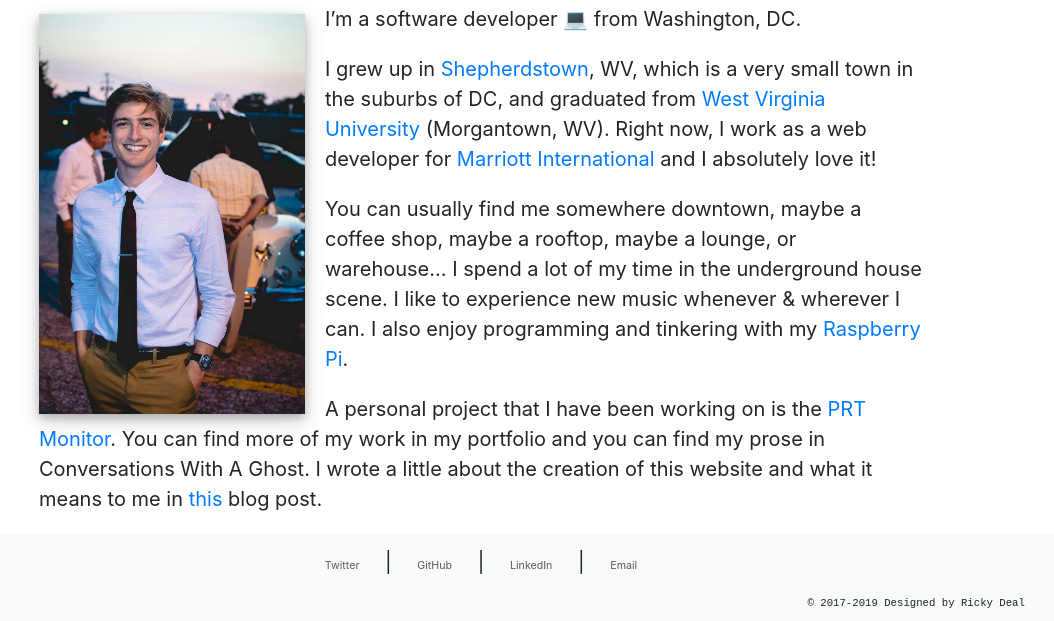
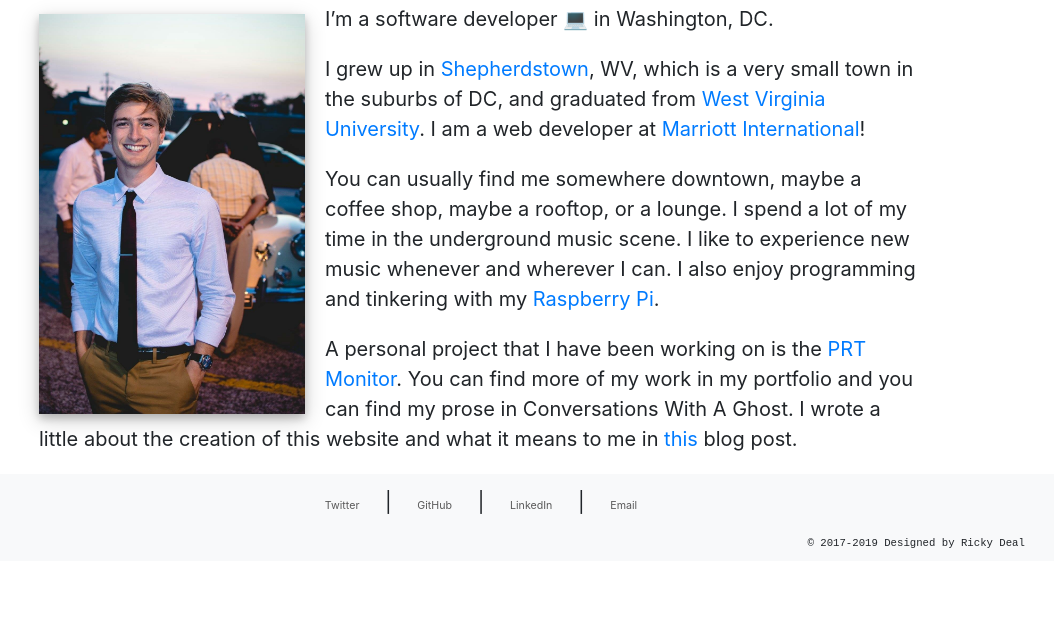
Before and after one commit to rainerdeal/rainerdeal.github.io, a Jekyll site: the page built from about.md, in a window 1280 px wide and 900 px high, scrolled down 762 px, cut to the strip 279-900 px from the top of the window. Shown: the whole strip, without its empty margins (159-1213 px from the left). Built offline with Jekyll 4.4.1, drawn with Linux system fonts in a browser that asks for light colours; after the commit the page ends 1602 px from its top, so only the background shows below that.

Commit message:
✍🏼Grammar fixes

```diff
--- a/about.md
+++ b/about.md
@@ -5,10 +5,10 @@ music: true
 soundcloud: https://w.soundcloud.com/player/?url=https%3A//api.soundcloud.com/tracks/111244653&color=%23ff5500
 ---
 
-I'm a software developer 💻 from Washington, DC.
+I'm a software developer 💻 in Washington, DC.
 
-I grew up in [Shepherdstown](http://shepherdstown.info), WV, which is a very small town in the suburbs of DC, and graduated from [West Virginia University](https://www.wvu.edu) (Morgantown, WV). Right now, I work as a web developer for [Marriott International](https://www.marriott.com/marriott/aboutmarriott.mi) and I absolutely love it!
+I grew up in [Shepherdstown](http://shepherdstown.info), WV, which is a very small town in the suburbs of DC, and graduated from [West Virginia University](https://www.wvu.edu). I am a web developer at [Marriott International](https://www.marriott.com/marriott/aboutmarriott.mi)!
 
-You can usually find me somewhere downtown, maybe a coffee shop, maybe a rooftop, maybe a lounge, or warehouse... I spend a lot of my time in the underground house scene. I like to experience new music whenever & wherever I can. I also enjoy programming and tinkering with my [Raspberry Pi](https://www.raspberrypi.org).
+You can usually find me somewhere downtown, maybe a coffee shop, maybe a rooftop, or a lounge. I spend a lot of my time in the underground music scene. I like to experience new music whenever and wherever I can. I also enjoy programming and tinkering with my [Raspberry Pi](https://www.raspberrypi.org).
 
 A personal project that I have been working on is the [PRT Monitor](http://www.thedaonline.com/news/bot-account-can-tell-when-prt-is-down-within-five/article_940d3182-ba3d-11e8-a305-d7d8e3af9f55.html). You can find more of my work in my portfolio and you can find my prose in Conversations With A Ghost. I wrote a little about the creation of this website and what it means to me in [this]({{ site.baseurl }}{% post_url 2018-10-23-Ghost-in-the-Shell %}) blog post.
```
Also changed, not shown: _portfolio/3_image_recognition.md (+2 -2 lines), _portfolio/4_portfolio.md (+2 -2 lines), _portfolio/5_stroboscope.md (+1 -1 lines), _posts/2018-10-23-Ghost-in-the-Shell.md (+2 -4 lines).
